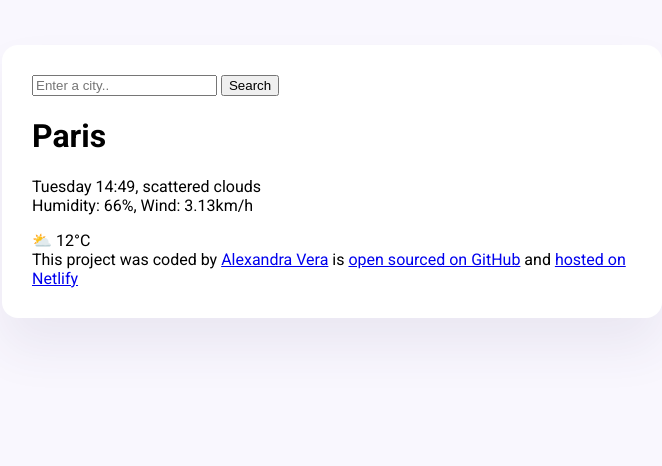
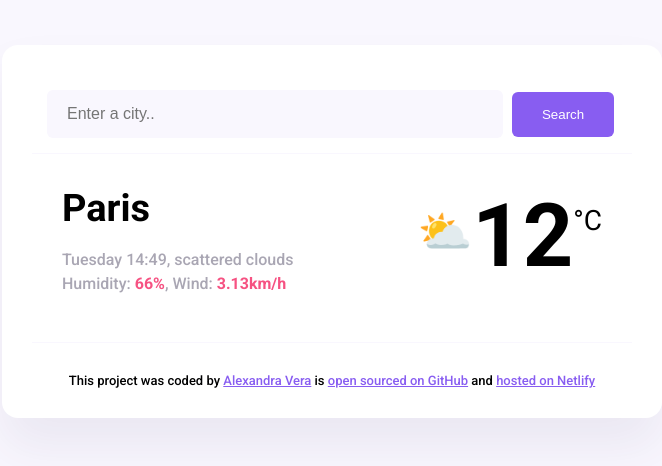
Before and after one commit to alexandraverasalinas/vanilla-weather-project, a plain HTML site: page index.html in a window 1280 px wide. Shown: the whole page, without its empty margins (308-970 px from the left). Drawn offline with Linux system fonts and the light colour scheme; a web font is replaced by a local one.

Commit message:
added basic css

```diff
--- a/index.html
+++ b/index.html
@@ -13,23 +13,33 @@
 <body>
     <div class="weather-app">
     <header>
-        <form>
-        <input type="search" placeholder="Enter a city.." required/>
-        <input type="submit" value="Search" />
+        <form class="search-form">
+        <input type="search"
+        placeholder="Enter a city.."
+        required class="search-form-input"
+        />
+
+        <input type="submit" value="Search" class="search-form-button"/>
         </form>
     </header>
 
     <main>
+        <div class="weather-app-data">
         <div>
-    <h1>Paris</h1>
+    <h1 class="weather-app-city"> Paris </h1>
 
-        <p>
+        <p class="weather-app-details">
             Tuesday 14:49, scattered clouds
             <br />
-            Humidity: 66%, Wind: 3.13km/h
+            Humidity: <strong>66%</strong>, Wind: <strong>3.13km/h</strong>
         </p>
     </div>
-    <div> ⛅ 12°C </div>
+    <div class="weather-app-temperature-container">
+        <div class="weather-app-icon">⛅</div>
+        <div class="weather-app-temperature"> 12 </div>
+        <div class="weather-app-unit"> °C</div>
+    </div>
+    </div>
     </main>
 
     <footer>
--- a/src/styles.css
+++ b/src/styles.css
@@ -1,14 +1,93 @@
 body {
     background-color: #f9f7fe;
-    font-family: 'Dhurjati', sans-serif;
     font-family: 'Roboto', sans-serif;
+}
+
+a {
+    color: #885df1;
+}
+
+header {
+    border-bottom: 1px solid #f9f7fe;
+    padding: 15px;
 }
 
 .weather-app {
     background: white;
     max-width: 600px;
     margin: 45px auto;
-    padding:30px;
+    box-shadow: 0 30px 50px rgba(65, 50, 100, 0.08);
     border-radius: 16px;
-    box-shadow: 0 30px 50px rgba(65, 50,100, 0.08)
+    padding: 30px;
+  }
+   .search-form-input {
+    background-color: #f9f7fe;
+    border: none;
+    border-radius: 6px;
+    width: 80%;
+    font-size: 16px;
+    padding: 15px 20px;
+  }
+   .search-form-button {
+    background: #885df1;
+    padding: 15px 30px;
+    border: none;
+    margin-left: 5px;
+    border-radius: 6px;
+    color: white;
 }
+
+main {
+    padding: 30px;
+}
+
+
+.weather-app-data {
+    display:flex;
+    justify-content: space-between;
+}
+
+.weather-app-city {
+    margin: 0;
+    font-size: 38px;
+    line-height: 48px;
+}
+
+.weather-app-details {
+    font-size: 16px;
+    color: rgba(39, 33, 66, 0.4);
+    line-height: 24px;
+    font-weight: 500;
+}
+
+.weather-app-details strong {
+    color: #f65282
+}
+
+.weather-app-temperature-container {
+    display: flex;
+}
+
+.weather-app-icon {
+    font-size: 44px;
+    margin-top: 22px;
+}
+
+.weather-app-temperature {
+    font-size: 88px;
+    font-weight: bold;
+}
+
+.weather-app-unit {
+    margin-top: 20px;
+    font-size: 28px;
+}
+
+footer {
+    border-top: 1px solid #f9f7fe;
+    padding: 30px 0 0 0;
+    text-align: center;
+    font-weight: 500;
+    font-size: 13px;
+    color: rgba(0, 0, 0.6)
+}
```
